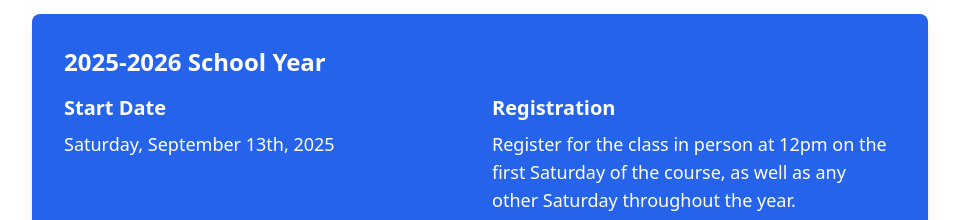
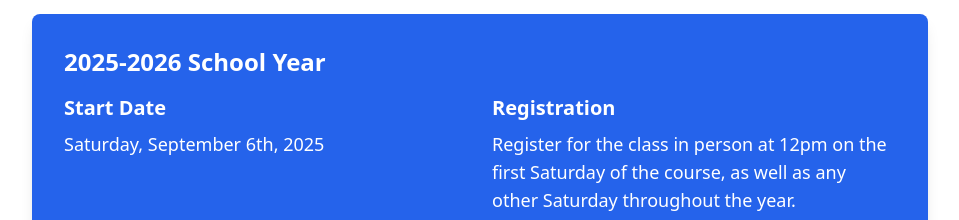
Before and after one commit to tampagreekschool/TGS, a React (Vite) app: page / in a window 1280 px wide. Shown: the part 5620-5840 px from the top of the page, without its empty margins (160-1119 px from the left). Built offline with nearby package versions, Linux system fonts and the light colour scheme.

Commit message:
Changed registration date

```diff
--- a/src/components/Registration.tsx
+++ b/src/components/Registration.tsx
@@ -10,7 +10,7 @@ const Registration = () => {
             <div className="grid md:grid-cols-2 gap-6">
               <div>
                 <h4 className="text-xl font-semibold mb-2">Start Date</h4>
-                <p className="text-lg">Saturday, September 13th, 2025</p>
+                <p className="text-lg">Saturday, September 6th, 2025</p>
               </div>
               <div>
                 <h4 className="text-xl font-semibold mb-2">Registration</h4>
```
